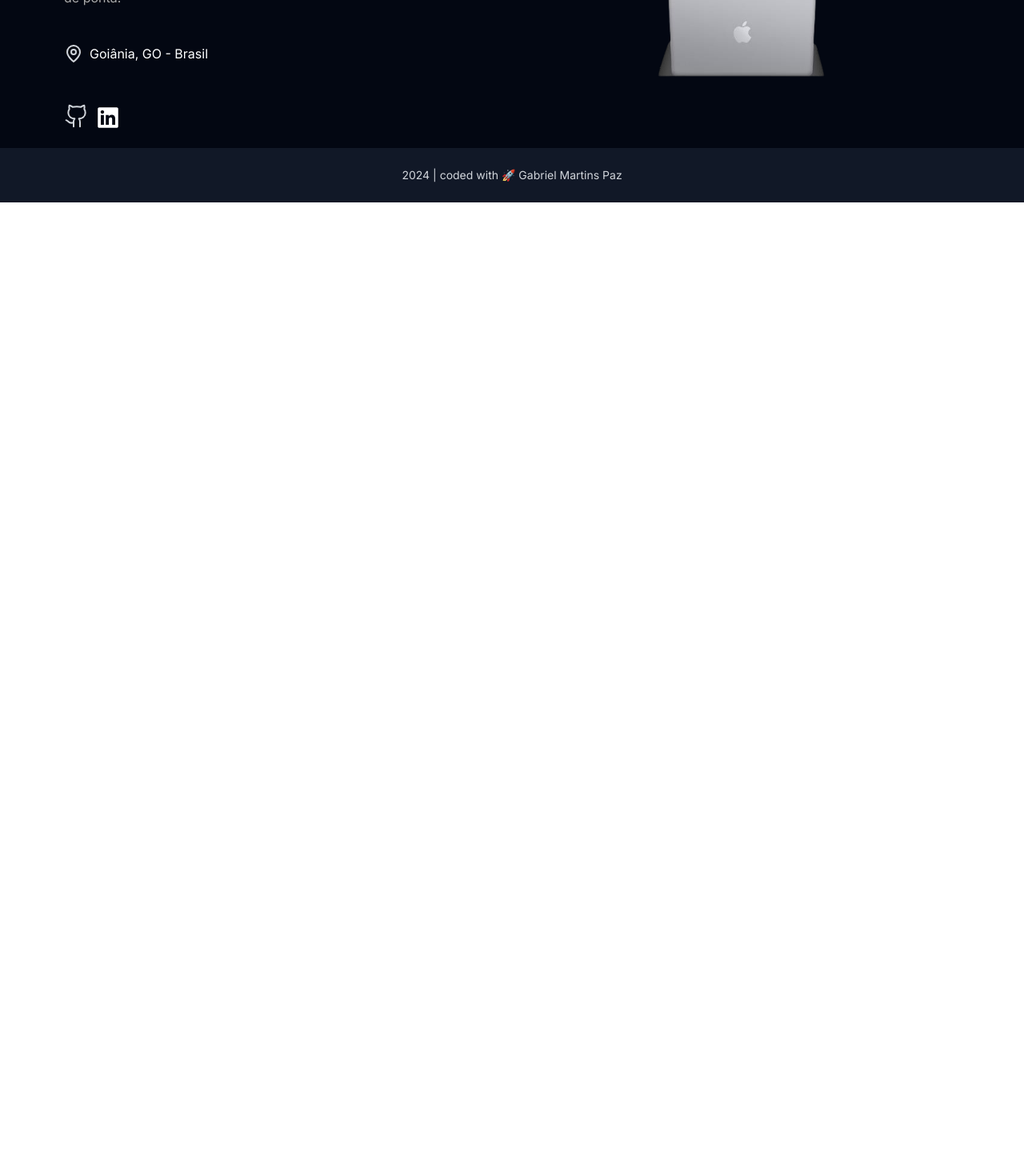
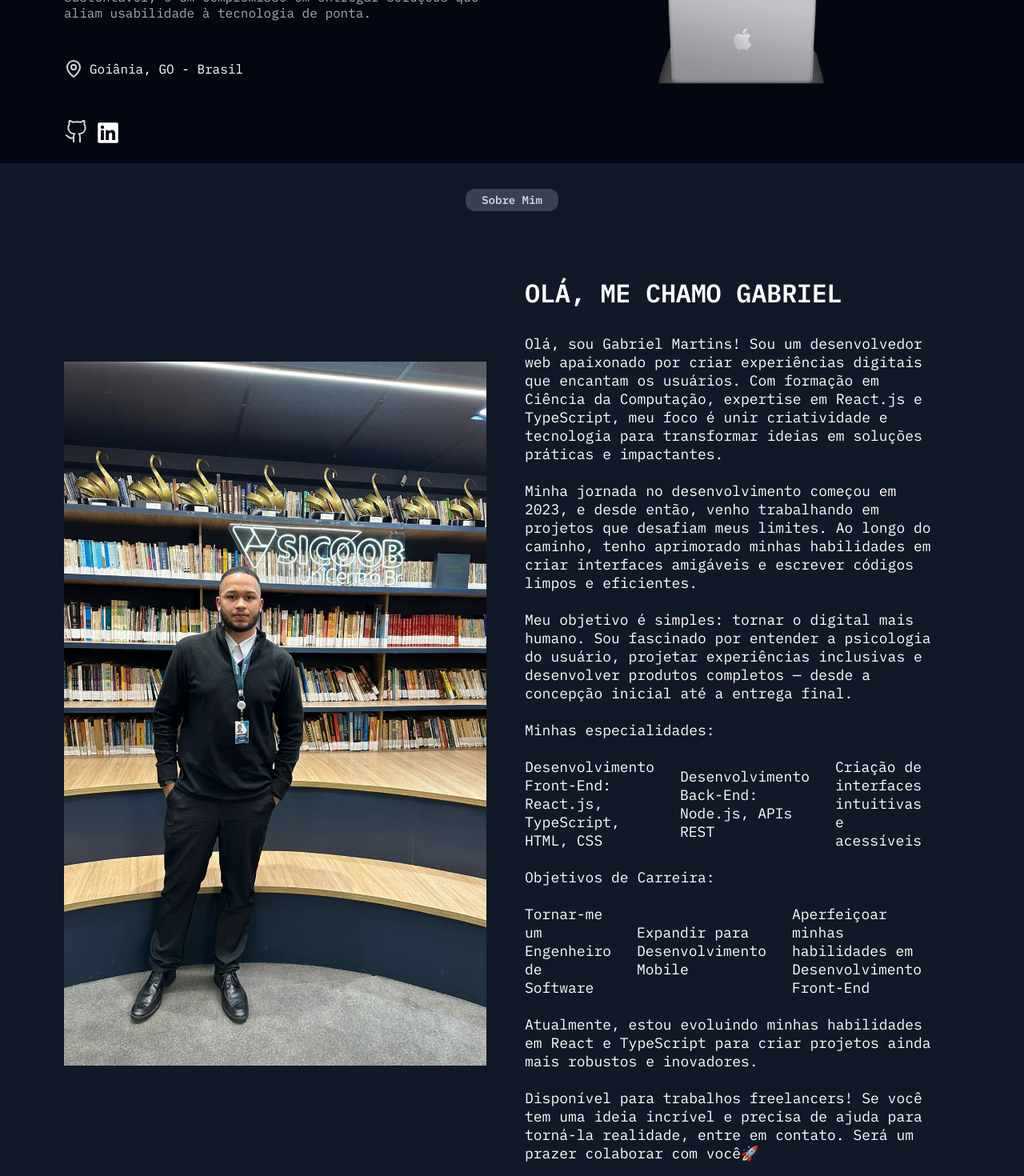
Before and after one commit to Th3Gabriel/Portifolio-Gabriel-ReactJs, a React (Vite) app: page / in a window 1280 px wide. Shown: the part 380-1850 px from the top of the page at 80% size. Before the commit the page ends 800 px from the top, so only its background shows below. Built offline with nearby package versions, Linux system fonts and the light colour scheme.

Commit message:
Feat/Create-AboutAndLabel-Component

```diff
--- a/index.html
+++ b/index.html
@@ -11,7 +11,7 @@
     <link rel="preconnect" href="https://fonts.googleapis.com" />
     <link rel="preconnect" href="https://fonts.gstatic.com" crossorigin />
     <link
-      href="https://fonts.googleapis.com/css2?family=Inter:ital,opsz,wght@0,14..32,100..900;1,14..32,100..900&display=swap"
+      href="https://fonts.googleapis.com/css2?family=IBM+Plex+Mono:ital,wght@0,100;0,200;0,300;0,400;0,500;0,600;0,700;1,100;1,200;1,300;1,400;1,500;1,600;1,700&family=Inter:ital,opsz,wght@0,14..32,100..900;1,14..32,100..900&display=swap"
       rel="stylesheet"
     />
     <title>Portifolio|Gabriel</title>
--- a/src/App.css
+++ b/src/App.css
@@ -1,5 +1,5 @@
 * {
-  font-family: 'Inter', serif;
+  font-family: 'IBM Plex Mono', monospace;
   margin: 0;
   padding: 0;
   box-sizing: border-box;
--- /dev/null
+++ b/src/Components/About/About.css
@@ -0,0 +1,86 @@
+.about-container {
+  display: flex;
+  flex-direction: column; /* Define o layout como uma coluna */
+  padding: 2rem 5rem; /* Espaçamento interno */
+  background-color: #111827; /* Cor de fundo */
+  color: #fff; /* Cor do texto */
+}
+
+.about-label {
+  margin: 0 auto; /* Centraliza horizontalmente */
+  margin-bottom: 3.125rem; /* Espaçamento inferior (50px convertido para rem) */
+  text-align: center; /* Alinha o texto ao centro */
+  display: block; /* Garante que o elemento seja tratado como um bloco */
+}
+
+.about-row {
+  display: flex;
+  flex-direction: row; /* Define o layout como uma linha */
+  align-items: center; /* Alinha os itens verticalmente ao centro */
+  justify-content: space-between; /* Espaço igual entre os itens */
+  gap: 2rem; /* Espaçamento entre os itens */
+}
+
+.about-column {
+  flex: 1; /* Define que a coluna ocupa o mesmo espaço que suas pares */
+}
+
+.about-image-container {
+  display: flex;
+  align-items: center; /* Alinha os itens verticalmente ao centro */
+  justify-content: center; /* Alinha os itens horizontalmente ao centro */
+  min-height: 18.75rem; /* Altura mínima (300px convertido para rem) */
+  text-align: center; /* Alinha o texto ao centro */
+}
+
+.about-image-container img {
+  width: 800px; /* Largura fixa */
+  height: 880px; /* Altura fixa */
+  object-fit: cover; /* Ajusta o conteúdo da imagem */
+  max-width: 100%; /* Garante que não ultrapasse o container */
+  max-height: 100%;
+}
+
+.about-text-column {
+  display: flex;
+  flex-direction: column; /* Define o layout como uma coluna */
+  justify-content: center; /* Alinha os itens verticalmente ao centro */
+  padding: 1rem; /* Espaçamento interno */
+}
+
+.about-text-title {
+  font-size: 2rem; /* Tamanho da fonte do título */
+  margin-bottom: 1rem; /* Espaçamento inferior */
+}
+
+.about-text-description {
+  font-size: 1.125rem; /* Tamanho da fonte da descrição */
+}
+
+/* Estilos responsivos para telas com largura de até 768px */
+@media (max-width: 48rem) {
+  .about-container {
+    padding: 1.5rem 2rem; /* Ajusta o espaçamento interno para telas menores */
+  }
+
+  .about-row {
+    flex-direction: column; /* Altera o layout para coluna em telas pequenas */
+    gap: 1.5rem; /* Reduz o espaçamento entre os itens */
+  }
+
+  .about-label {
+    margin-bottom: 2rem; /* Ajusta o espaçamento inferior */
+  }
+
+  .about-image-container {
+    min-height: 15rem; /* Reduz a altura mínima para telas menores */
+  }
+
+  .about-text-title {
+    font-size: 1.75rem; /* Reduz o tamanho da fonte do título */
+  }
+
+  .about-text-description {
+    font-size: 16px; /* Reduz o tamanho da fonte da descrição */
+  }
+}
--- /dev/null
+++ b/src/Components/About/About.jsx
@@ -0,0 +1,77 @@
+import './About.css'
+import Label from '../Label/Label'
+import Perfil from '../../assets/Photos/Photo-Gabriel.jpg'
+
+function Footer() {
+  return (
+    <div className="about-container">
+      <div className="about-label">
+        <Label>Sobre Mim</Label>
+      </div>
+      <div className="about-row">
+        <div className="about-column about-image-container">
+          <img src={Perfil} alt="" />
+        </div>
+        <div className="about-column about-text-column">
+          <h1 className="about-text-title">OLÁ, ME CHAMO GABRIEL</h1>
+          <div className="about-text-description">
+            <p>
+              Olá, sou Gabriel Martins! Sou um desenvolvedor web apaixonado por
+              criar experiências digitais que encantam os usuários. Com formação
+              em Ciência da Computação, expertise em React.js e TypeScript, meu
+              foco é unir criatividade e tecnologia para transformar ideias em
+              soluções práticas e impactantes.
+            </p>
+            <br />
+            <p>
+              Minha jornada no desenvolvimento começou em 2023, e desde então,
+              venho trabalhando em projetos que desafiam meus limites. Ao longo
+              do caminho, tenho aprimorado minhas habilidades em criar
+              interfaces amigáveis e escrever códigos limpos e eficientes.
+            </p>
+            <br />
+            <p>
+              Meu objetivo é simples: tornar o digital mais humano. Sou
+              fascinado por entender a psicologia do usuário, projetar
+              experiências inclusivas e desenvolver produtos completos — desde a
+              concepção inicial até a entrega final.
+            </p>
+            <br />
+            <p>Minhas especialidades:</p>
+            <br />
+            <ul>
+              <li>
+                Desenvolvimento Front-End: React.js, TypeScript, HTML, CSS
+              </li>
+              <li>Desenvolvimento Back-End: Node.js, APIs REST</li>
+              <li>Criação de interfaces intuitivas e acessíveis</li>
+            </ul>
+            <br />
+            <p>Objetivos de Carreira:</p>
+            <br />
+            <ul>
+              <li>Tornar-me um Engenheiro de Software</li>
+              <li>Expandir para Desenvolvimento Mobile</li>
+              <li>
+                Aperfeiçoar minhas habilidades em Desenvolvimento Front-End
+              </li>
+            </ul>
+            <br />
+            <p>
+              Atualmente, estou evoluindo minhas habilidades em React e
+              TypeScript para criar projetos ainda mais robustos e inovadores.
+            </p>
+            <br />
+            <p>
+              Disponível para trabalhos freelancers! Se você tem uma ideia
+              incrível e precisa de ajuda para torná-la realidade, entre em
+              contato. Será um prazer colaborar com você🚀
+            </p>
+          </div>
+        </div>
+      </div>
+    </div>
+  )
+}
+
+export default Footer
--- a/src/Components/Button/Button.css
+++ b/src/Components/Button/Button.css
@@ -10,7 +10,7 @@
 
 .button.black {
   background-color: #ffffff;
-  color: #030712;
+  color: #030712 !important;
 }
 .button.black:hover {
   background-color: #030712;
--- a/src/Components/Header/Header.jsx
+++ b/src/Components/Header/Header.jsx
@@ -5,6 +5,11 @@ import Button from '../Button/Button'
 import { useState } from 'react'
 
 function Header() {
+  const Download = () => {
+    const url = 'https://www.google.com.br' // Certifique-se de incluir 'https://' ou 'http://'
+    window.open(url, '_blank') // '_blank' abre em uma nova aba
+  }
+
   const [isOpen, SetisOpen] = useState(false)
   const toggleMenu = () => {
     SetisOpen(!isOpen)
@@ -45,7 +50,9 @@ function Header() {
             </li>
             <div className="divisor"></div>
             <li>
-              <Button buttonStyle="black">DOWNLOAD CV</Button>
+              <Button buttonStyle="black" onClick={Download}>
+                DOWNLOAD CV
+              </Button>
             </li>
           </ul>
         </nav>
--- a/src/Components/Hero/Hero.jsx
+++ b/src/Components/Hero/Hero.jsx
@@ -3,6 +3,7 @@ import GitHub from '../../assets/Icons/Icon-GitHub.svg'
 import Linkedin from '../../assets/Icons/Icon-Linkedin.svg'
 import Location from '../../assets/Icons/Icon-Location.svg'
 import Gabriel from '../../assets/Icons/Icon-Gabriel.png'
+import Label from '../Label/Label'
 
 import './Hero.css'
 
--- /dev/null
+++ b/src/Components/Label/Label.css
@@ -0,0 +1,11 @@
+span {
+  background-color: #374151;
+  border-radius: 12px;
+  padding: 4px 20px;
+  align-items: center;
+  font-weight: 600;
+  font-size: 14px;
+  line-height: 20px;
+  display: inline-block; /* Garante que o tamanho acompanhe o conteúdo */
+  color: #d1d5db;
+}
--- /dev/null
+++ b/src/Components/Label/Label.jsx
@@ -0,0 +1,19 @@
+import React from 'react'
+import PropTypes from 'prop-types'
+import './Label.css'
+
+function Label({ labelName = '', children = null, className = '', ...props }) {
+  return (
+    <span className={`label ${className}`} {...props}>
+      {labelName || children}
+    </span>
+  )
+}
+
+Label.propTypes = {
+  labelName: PropTypes.string,
+  children: PropTypes.node,
+  className: PropTypes.string,
+}
+
+export default Label
--- a/src/Pages/Home.jsx
+++ b/src/Pages/Home.jsx
@@ -1,11 +1,13 @@
 import Footer from '../Components/Footer/Footer'
 import Header from '../Components/Header/Header'
 import Hero from '../Components/Hero/Hero'
+import About from '../Components/About/About'
 function Home() {
   return (
     <>
       <Header />
       <Hero />
+      <About />
       <Footer />
     </>
   )
```
Also changed, not shown: src/assets/Photos/Photo-Gabriel.jpg (added).
